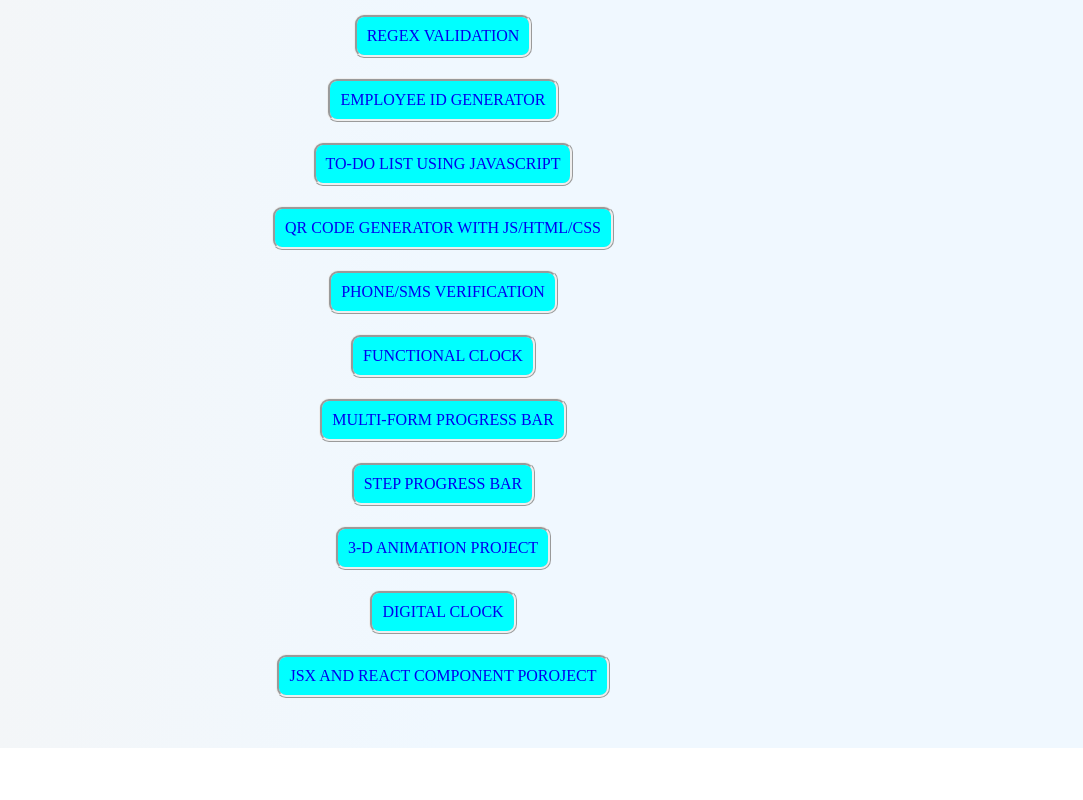
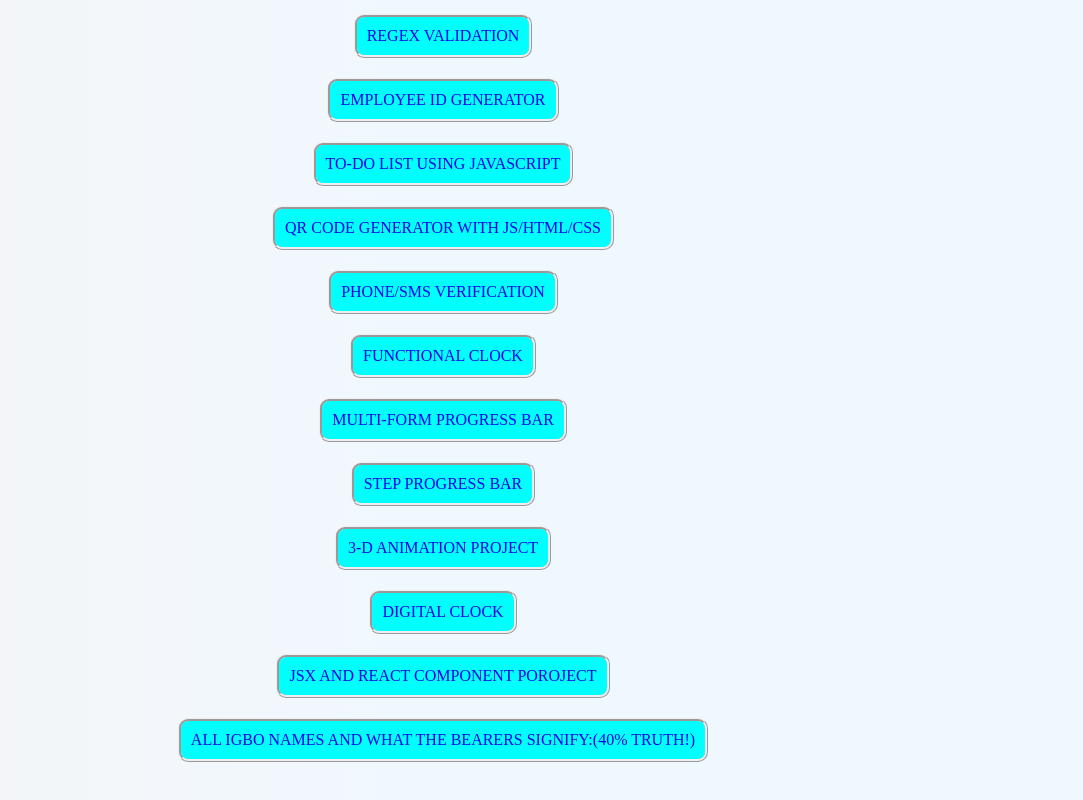
Before and after one commit to ogaraga/ogaraga-portfolio, a plain HTML site: page multi.html in a window 1280 px wide. Shown: the part 918-1718 px from the top of the page, without its empty margins (197-1280 px from the left). Before the commit the page ends 1666 px from the top, so only its background shows below. Drawn offline with nearby package versions, Linux system fonts and the light colour scheme.

Commit message:
Add files via upload

```diff
--- a/multi.html
+++ b/multi.html
@@ -164,6 +164,11 @@
           <li>
             <a href="https://checkreact2.vercel.app" target="_blank"
               >JSX and React Component Poroject</a
+            >
+          </li>
+          <li>
+            <a href="https://api-igbo-names.vercel.app/" target="_blank"
+              >All igbo names and what the bearers signify:(40% truth!)</a
             >
           </li>
 
```
